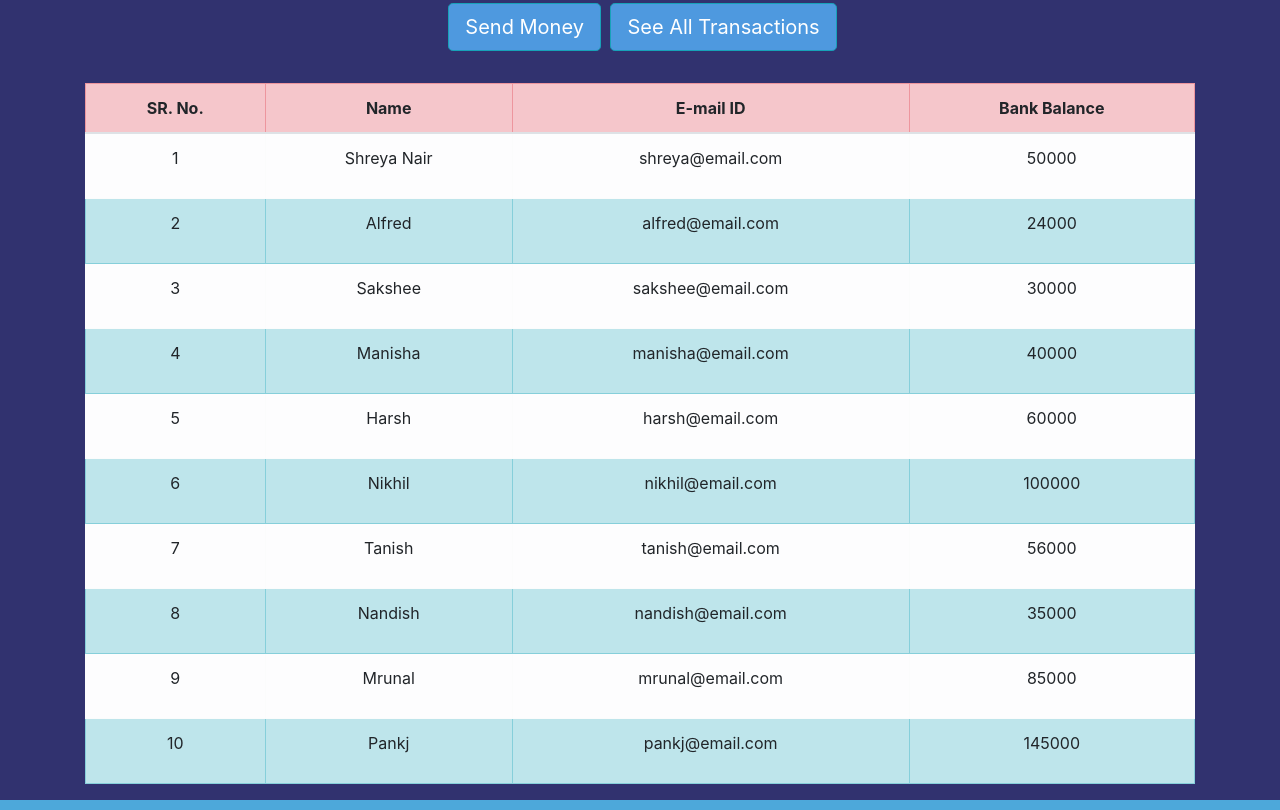
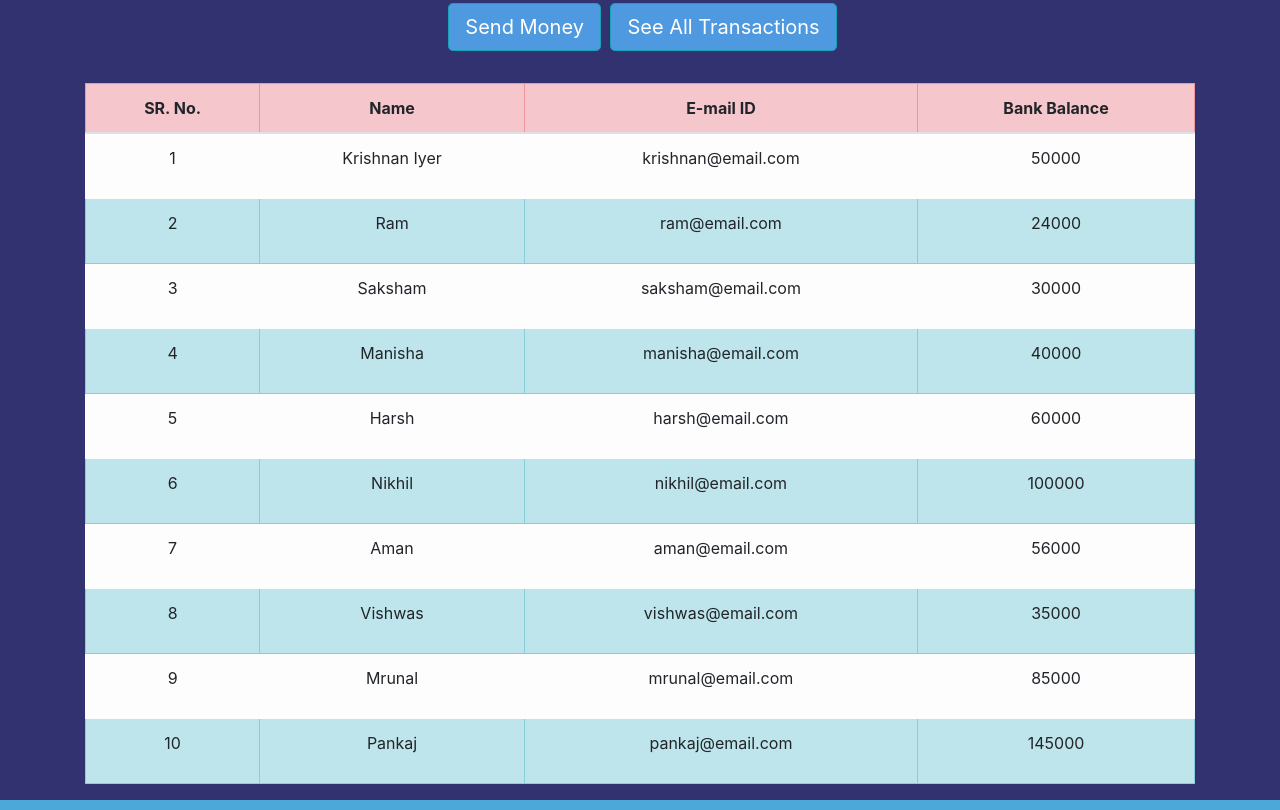
Before and after one commit to devika422/sparks.io, a plain HTML site: page customer.html in a window 1280 px wide. Shown: the part 670-1480 px from the top of the page. Drawn offline with nearby package versions, Linux system fonts and the light colour scheme; files whose address does not match are found by name.

Commit message:
Update customer.html

```diff
--- a/customer.html
+++ b/customer.html
@@ -167,29 +167,13 @@
         <h3 class="main-text1">Please fill the details in the form by clicking on Transfer Money button.</h3>
         <a href="1.html"><button type="button" class="btn btn-primary btn-lg download-button"><i class="fa fa-home" aria-hidden="true"></i> Home</button></a>
         <a href="about.html"><button type="button" class="btn btn-primary btn-lg download-button"><i class="fa fa-home" aria-hidden="true"></i> About Us</button></a>
-        <div class="form-popup" id="myForm">
-          <form action="response.php" method="post" class="form-container">
 
-            <label for="email"><b>Transfer from:</b></label>
-            <input id= "email" type="text" placeholder="Enter Email" name="emailfrom" required>
-
-            <label for="email"><b>Transfer To:</b></label>
-            <input id= "email" type="text" placeholder="Enter Email" name="emailto" required>
-
-
-            <label for="amount"><b>Amount:</b></label>
-            <input id="amount" type="text" placeholder="Enter Amount" name="amount" required>
-
-            <button type="submit" class="btn">Transfer</button>
-            <button type="button" class="btn cancel" onclick="closeForm()">Close</button>
-          </form>
-        </div>
       </div>
       <div class="col-sm-6 ">
           <div id="carouselExampleSlidesOnly" class="carousel slide" data-ride="carousel" data-interval="3000">
             <div class="carousel-inner">
               <div class="carousel-item active">
-                <img src="logo6.png" class="images-slider" alt="...">
+                <img src="C:\Users\Devika\Desktop\project\logo6.png" class="images-slider" alt="...">
                 <em>Banking is now very easy.</em>
               </div>
             </div>
@@ -297,24 +281,24 @@
                 <tbody>
                     <tr class="table-light">
                         <td scope="row">1</td>
-                        <td>Shreya Nair</td>
-                        <td>shreya@email.com</td>
+                        <td>Krishnan Iyer</td>
+                        <td>krishnan@email.com</td>
                         <td>
                             <p id="shreyaBankBalance">50000</p>
                         </td>
                     </tr>
                     <tr class="table-info">
                         <td scope="row">2</td>
-                        <td>Alfred</td>
-                        <td>alfred@email.com</td>
+                        <td>Ram</td>
+                        <td>ram@email.com</td>
                         <td>
                             <p id="alfredBankBalance">24000</p>
                         </td>
                     </tr>
                     <tr class="table-light">
                         <td scope="row">3</td>
-                        <td>Sakshee</td>
-                        <td>sakshee@email.com</td>
+                        <td>Saksham</td>
+                        <td>saksham@email.com</td>
                         <td>
                             <p id="saksheeBankBalance">30000</p>
                         </td>
@@ -345,16 +329,16 @@
                     </tr>
                     <tr class="table-light">
                         <td>7</td>
-                        <td>Tanish</td>
-                        <td>tanish@email.com</td>
+                        <td>Aman</td>
+                        <td>aman@email.com</td>
                         <td>
                             <p id="tanishBankBalance">56000</p>
                         </td>
                     </tr>
                     <tr class="table-info">
                         <td scope="row">8</td>
-                        <td>Nandish</td>
-                        <td>nandish@email.com</td>
+                        <td>Vishwas</td>
+                        <td>vishwas@email.com</td>
                         <td>
                             <p id="nandishBankBalance">35000</p>
                         </td>
@@ -369,8 +353,8 @@
                     </tr>
                     <tr class="table-info">
                         <td scope="row">10</td>
-                        <td>Pankj</td>
-                        <td>pankj@email.com</td>
+                        <td>Pankaj</td>
+                        <td>pankaj@email.com</td>
                         <td>
                             <p id="pankjBankBalance">145000</p>
                         </td>
@@ -392,7 +376,6 @@
 
     <section id="cta" class="coloured-section">
       <h3 class="main-text">Task 1: Basic Banking System.Design and Devloped by Devika Srivastava under the Internship of The Sparks Foundation.</h3>
-      <a href="https://candy-6646.github.io/Personal-website/"><button type="button" class="btn btn-dark btn-lg download-button"><i class="fa fa-globe" aria-hidden="true"></i> Developer</button></a>
     </section>
 
 
```
